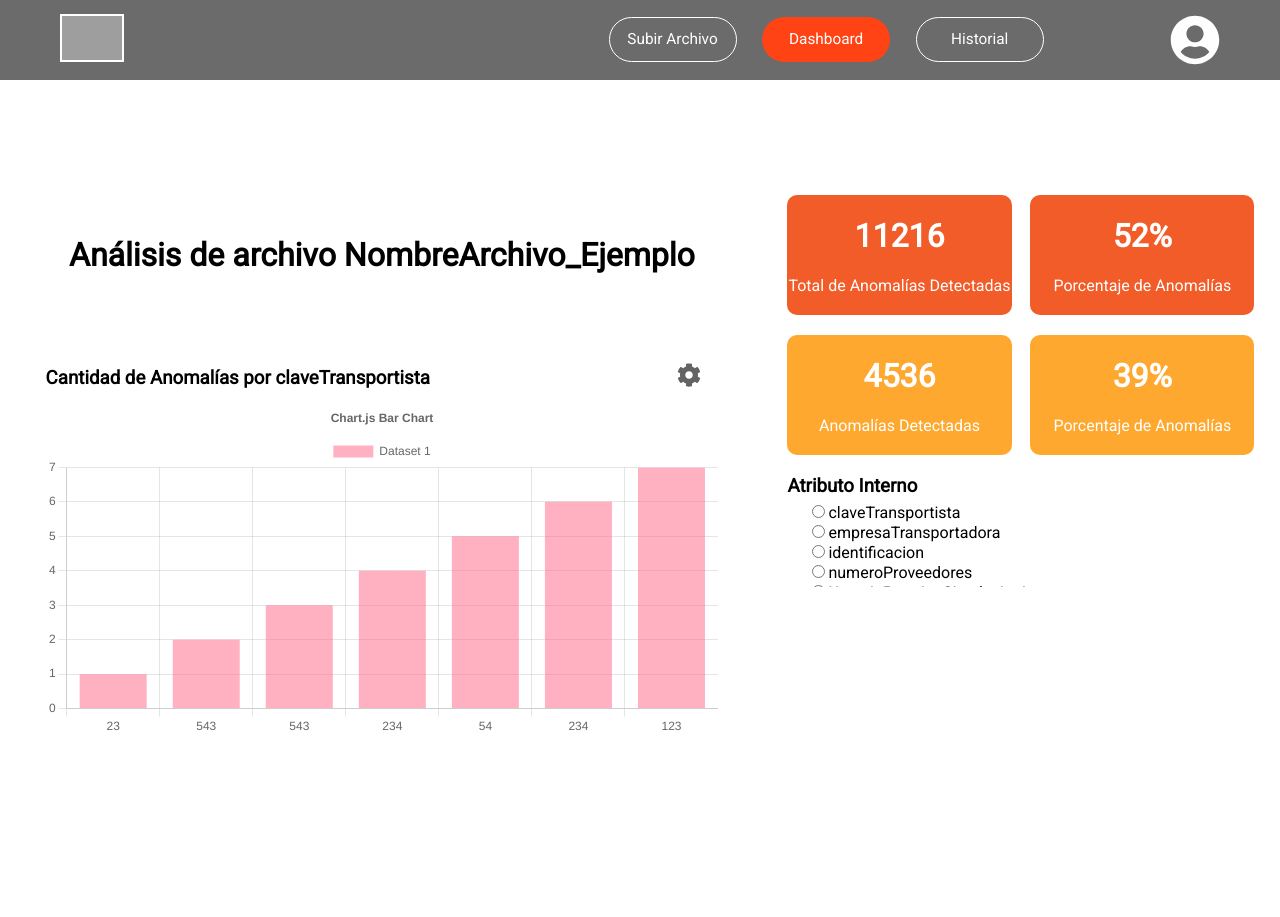
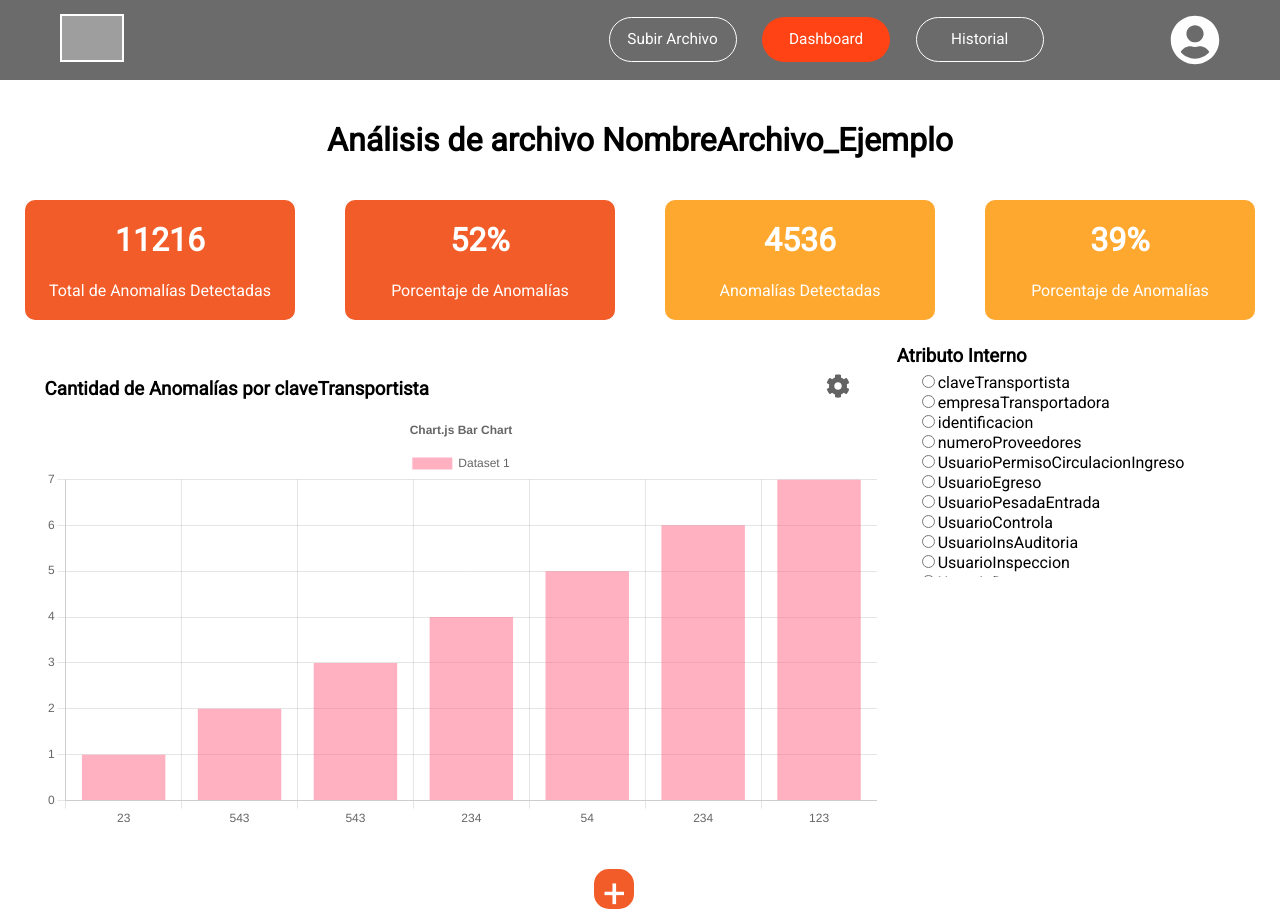
Before and after one commit to JoelIRamos/TC3005B-Gpo505-E1, a React (Create React App) app: page /Dashboard in a window 1280 px wide. Before the commit the page ends 890 px from the top, so only its background shows below. Built offline with nearby package versions, Linux system fonts and the light colour scheme; grey boxes are pictures that could not be loaded.

Commit message:
cambios front end

```diff
--- a/src/App.css
+++ b/src/App.css
@@ -8,7 +8,6 @@ input, select, button{
 }
 
 .App{
-
   height: 100vh;
   background-color: rgb(255, 255, 255);
 }
@@ -74,15 +73,6 @@ input, select, button{
   height: calc(100vh - 105px);
 }
 
-.container-db{
-  display: flex;
-  justify-content: space-between;
-  position: absolute;
-  margin-top: 9%;
-  margin-left: 2%;
-  margin-right: 2%;
-  width: calc(100vw - 4%);
-}
 
 .col-1{
   width: 58%;
@@ -97,6 +87,22 @@ input, select, button{
   flex-direction: column;
   height: calc(100vh - 105px);
   row-gap: 20px;
+}
+
+.container-button-add{
+  display: flex;
+  width: calc(100vw - 4%);
+  justify-content: center;
+}
+
+.button-add{
+  background-color: #F25C29;
+  border: none;
+  border-radius: 15px;
+  color: white;
+  font-size: 40px;
+  width: 40px;
+  height: 40px;
 }
 
 .historial {
--- a/src/App.js
+++ b/src/App.js
@@ -87,6 +87,12 @@ function App() {
       .catch(error => console.log(error))
   }
 
+  const backGet = () =>{
+    fetch('http://127.0.0.1:8000/api/getBarGraph/6286eaf06130f0d515a178ca/EMPRESA_TRANSPORTISTA/0/')
+    .then(response => response.json())
+    .then(data => console.log(data))
+  }
+
   // Obtencion de headers desde el CSV y llamado a la función para POST
   const processCSV = (str, delim=',') => {
     const headers = str.slice(0, str.indexOf('\n')).split(delim);
@@ -154,7 +160,7 @@ function App() {
     <Router>
       <Routes>
         <Route path='/' element={<HomeScreenview/>}/>
-        <Route path='/FileUpLoad' element={<UpLoadFileview setCsvFile={setCsvFile} file={file} onFileDrop={onFileDrop} fileRemove={fileRemove} headers={headersFile} setHeadersFile={setHeadersFile}/>}/>
+        <Route path='/FileUpLoad' element={<UpLoadFileview backGet={backGet} setCsvFile={setCsvFile} file={file} onFileDrop={onFileDrop} fileRemove={fileRemove} headers={headersFile} setHeadersFile={setHeadersFile}/>}/>
         <Route path='/Dashboard' element={<Dashboard atributo2={atributo2} showForm={showForm} click={click} chart={chart} clicked = {clicked} clickedLi = {clickedLi} datos={datos} atributos = {atributos} onSelect2={saveAtributo2} onSelect1={saveAtributo1} atributo1 = {atributo1}/>}/>
         <Route path='/Historial' element={<Historial/>}/>
       </Routes>
--- /dev/null
+++ b/src/components/ContainerDB/ContainerDB.css
@@ -0,0 +1,18 @@
+.container-db{
+    display: flex;
+    justify-content: center;
+    margin-top: 2%;
+    margin-left: 2%;
+    margin-right: 2%;
+    width: 100%
+  }
+
+  .container-db-general{
+      width: calc(100vw - 4%);
+  }
+
+  .container-form-a{
+      display: flex;
+      flex-direction: column;
+      width: 30%;
+  }
--- /dev/null
+++ b/src/components/ContainerDB/ContainerDB.js
@@ -0,0 +1,20 @@
+import React from 'react'
+import GraphContainer from '../GraphContainer/GraphContainer'
+import FormAtributos from '../FormAtributos/FormAtributos'
+import './ContainerDB.css'
+
+const ContainerDB = ({datos , atributos, onSelect1, onSelect2, atributo1, atributo2, clicked, clickedLi, click, chart, showForm}) => {
+  return (
+      <div className='container-db-general'>
+        <div className='container-db'>
+            <GraphContainer showForm={showForm} atributo2={atributo2} click={click} chart={chart} data = {datos} atributo1={atributo1} clicked={clicked} clickedLi={clickedLi} />
+            <div className='container-form-a'>
+                < FormAtributos idForm={1} atributos={atributos} onSelect={onSelect1} showForm = {true} />
+                < FormAtributos idForm={2} atributos={atributos} onSelect={onSelect2} showForm = {showForm} />
+            </div>
+        </div>
+      </div>
+  )
+}
+
+export default ContainerDB
--- a/src/components/ContenedorDatos/ContenedorDatos.css
+++ b/src/components/ContenedorDatos/ContenedorDatos.css
@@ -5,8 +5,9 @@
     border-radius: 10px;
     color: #fff;
     height: 120px;
-    width: 48%;
+    width: 30%;
     text-align: center;
+    margin: 0 25px 0 25px;
   }
 
   .red{
--- a/src/components/FormAtributos/FormAtributos.css
+++ b/src/components/FormAtributos/FormAtributos.css
@@ -6,8 +6,9 @@
   background-color: #fff;
   border-radius: 10px;
   overflow: auto;
-  max-height: 80px;
+  max-height: 200px;
   padding: 5px 20px;
+  margin-bottom: 50px;
 }
 
 .hide-form{
--- a/src/components/FormAtributos/FormAtributos.js
+++ b/src/components/FormAtributos/FormAtributos.js
@@ -2,7 +2,7 @@ import React from 'react'
 import Atributos from '../Atributos/Atributos'
 import './FormAtributos.css'
 
-const FormAtributos_1 = ({atributos, onSelect, showForm, idForm}) => {
+const FormAtributos = ({atributos, onSelect, showForm, idForm}) => {
 
     const radioEvent = (e) => {
         onSelect(e.target.value)
@@ -23,4 +23,4 @@ const FormAtributos_1 = ({atributos, onSelect, showForm, idForm}) => {
   )
 }
 
-export default FormAtributos_1
+export default FormAtributos
--- a/src/components/GraphContainer/GraphContainer.css
+++ b/src/components/GraphContainer/GraphContainer.css
@@ -2,9 +2,14 @@
     background-color: #fff;
     border-radius: 10px;
     padding: 20px 20px;
-    height: 300px;
     padding-bottom: 40px;
+    width: 70%;
     position: relative;
+  }
+
+  .container-graph{
+      position: relative;
+      width: 100%;
   }
 
 .container-titulo-btn{
--- a/src/components/GraphContainer/GraphContainer.js
+++ b/src/components/GraphContainer/GraphContainer.js
@@ -15,7 +15,9 @@ const GraphContainer = ({data, atributo1, atributo2, clicked, clickedLi, click,
         <button className='btn-graph' onClick={clicked}>{< FaCog />}</button>
       </div>
       < GraphList graphs={graphs} state={click} onClick={clickedLi}  />
-      < Graph atributo1={atributo1} chart={chart} data={data} />
+      <div className='container-graph'>
+        < Graph atributo1={atributo1} chart={chart} data={data} />
+      </div>
     </div>
   )
 }
--- a/src/views/dashboardView.js
+++ b/src/views/dashboardView.js
@@ -4,6 +4,7 @@ import '../App.css';
 import ContenedorDatos from '../components/ContenedorDatos/ContenedorDatos.js';
 import FormAtributos from '../components/FormAtributos/FormAtributos.js';
 import GraphContainer from '../components/GraphContainer/GraphContainer.js';
+import ContainerDB from '../components/ContainerDB/ContainerDB.js';
 
 function dashboardView({datos , atributos, onSelect1, onSelect2, atributo1, atributo2, clicked, clickedLi, click, chart, showForm}) {
 
@@ -22,28 +23,15 @@ function dashboardView({datos , atributos, onSelect1, onSelect2, atributo1, atri
   return (
     <div className="App">
       <Navbar selected='dashboard' />
-      <div className="container-db">
-        <div className='col col-1'>
-          < Titulo />
-          <GraphContainer showForm={showForm} atributo2={atributo2} click={click} chart={chart} data = {datos} atributo1={atributo1} clicked={clicked} clickedLi={clickedLi} />
-        </div>
-        <div className="col col-2">
-          <div className="row">
+      < Titulo />
+      <div className="row">
             <ContenedorDatos datos={11216} label='Total de Anomalías Detectadas' color='red'/>
             <ContenedorDatos datos='52%' label='Porcentaje de Anomalías' color='red'/>
-          </div>
-          <div className="row">
             <ContenedorDatos datos={4536} label='Anomalías Detectadas' color='yellow'/>
             <ContenedorDatos datos='39%' label='Porcentaje de Anomalías' color='yellow'/>
-          </div>
-          <div className='row'>
-            < FormAtributos idForm={1} atributos={atributos} onSelect={onSelect1} showForm = {true} />
-          </div>
-          <div className='row'>
-            < FormAtributos idForm={2} atributos={atributos} onSelect={onSelect2} showForm = {showForm} />
-          </div>
-        </div>
       </div>
+      < ContainerDB datos={datos} atributos={atributos} onSelect1={onSelect1} onSelect2={onSelect2} atributo1={atributo1} atributo2={atributo2} clicked={clicked} clickedLi={clickedLi} click={click} chart={chart} showForm={showForm} />
+      <div className='container-button-add'><button className='button-add'>+</button></div>
     </div>
   );
 }
--- a/src/views/uploadFileView.js
+++ b/src/views/uploadFileView.js
@@ -39,7 +39,7 @@ const onDragEnd = (result, seleccionDeListas) => {
   }
 };
 
-function UploadFileView({file, onFileDrop, fileRemove, setCsvFile, headers}) {
+function UploadFileView({file, onFileDrop, fileRemove, setCsvFile, headers, backGet}) {
 
   const seleccionDeListas =
   {
```
